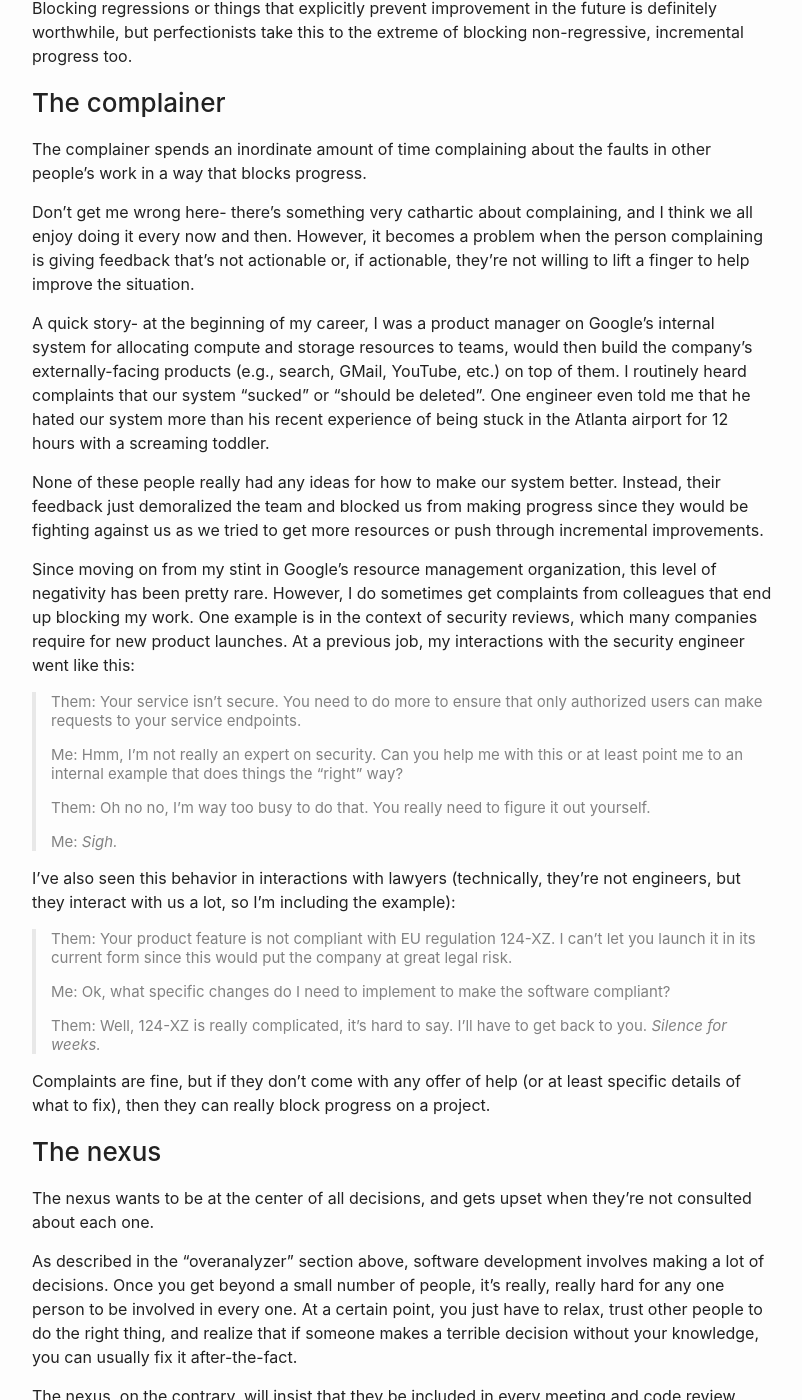
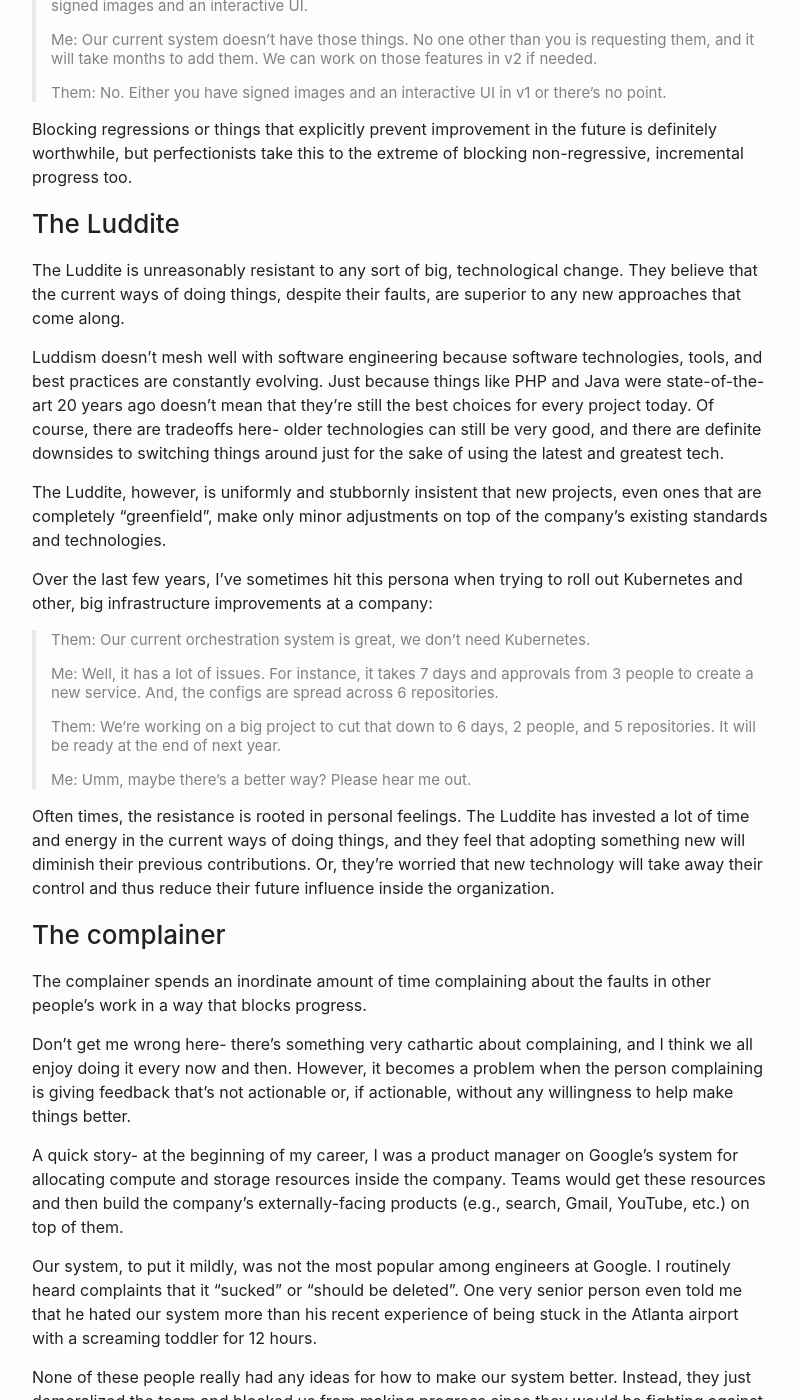
Before and after one commit to yolken/yolken-blog, a Jekyll site: the page built from site/_posts/2021-02-15-pathological-engineer-personas.md, in a window 1280 px wide and 1400 px high, scrolled down 1703 px. Shown: the whole window, without its empty margins (238-1040 px from the left). Built offline with Jekyll 4.4.1, drawn with Linux system fonts in a browser that asks for light colours; some of the changed text lies outside the part shown.

Commit message:
Keep working on pathological personas post

```diff
--- a/site/_posts/2021-02-15-pathological-engineer-traits.md
+++ b/site/_posts/2021-02-15-pathological-engineer-personas.md
@@ -7,17 +7,20 @@ excerpt: |
     Blah blah blah.
 ---
 
-Software engineers are an interesting bunch of people. Over the course of my career thus far,
+Software engineers are an interesting bunch. Over the course of my career thus far,
 I've interacted with hundreds of colleagues, and it feels like I've seen everything- people who
 refuse to wear shoes, people who can't make eye contact when talking, people who voluntarily start
-their day at 6PM, and many other things that would be considered "weird" in normal workplaces.
+their day at 6PM, and many other behaviors that would be considered "weird" in normal workplaces.
 
 Most of these quirks don't bother me, and I have a few of my own. However, there are certain
-traits that I've seen, particularly on the personality side, that are genuinely annoying and
+traits that I've encountered, particularly on the personality side, that are genuinely annoying and
 counterproductive to my team's work. In this post, I want to explain what these are and how I try
 to deal with people who exhibit them.
 
 ## Pathological personas
+
+The sections below go into more detail on each trait. I'm framing them as "personas" to make the
+discussion a little more fluid.
 
 ### The overanalyzer
 
@@ -56,31 +59,66 @@ address the highest priority features and/or bugs, deliver your product, get fee
 repeat the cycle. Many large, successful software products like Microsoft Office or the Python
 programming language have been doing this for decades.
 
-Perfectionist software engineers get in the way by blocking your work (particularly when doing
-design or code reviews) unless you immediately address their long list of idealized requirements.
+Perfectionist software engineers get in the way by blocking your work unless you immediately address
+their long list of idealized requirements.
+
 Sometimes, the interactions are relatively mundane, e.g. in the context of a small code review:
 
 > Them: I need you to refactor class X and backfill tests as part of your change.
 >
-> Me: My change only touched one line of X. I'm rewriting Y as part of this change, I'm not making
-> X worse, I don't have the context on the original X code, and it will take me days to untangle
-> this mess.
+> Me: My change only touched one line of X. I'm already rewriting Y as part of this change, I'm not
+> making X worse, and I don't have any context on the original X code so it will take me days to
+> untangle this mess.
 >
 > Them: Sorry, I can't approve until you fix this.
 
-The blockers can be bigger in the context of design / architecture reviews:
+The blockers can be bigger when doing design or architecture reviews:
 
 > Them: I can't allow you to roll out your new container orchestration system because it doesn't
 > have signed images and an interactive UI.
 >
 > Me: Our current system doesn't have those things. No one other than you is requesting them,
-> and it will take months to add them. We can work on these features in v2 if needed.
+> and it will take months to add them. We can work on those features in v2 if needed.
 >
 > Them: No. Either you have signed images and an interactive UI in v1 or there's no point.
 
 Blocking regressions or things that explicitly prevent improvement in the future is definitely
 worthwhile, but perfectionists take this to the extreme of blocking non-regressive, incremental
 progress too.
+
+### The Luddite
+
+The Luddite is unreasonably resistant to any sort of big, technological change. They believe
+that the current ways of doing things, despite their faults, are superior to any new approaches that
+come along.
+
+Luddism doesn't mesh well with software engineering because software technologies, tools, and
+best practices are constantly evolving. Just because things like PHP and Java were state-of-the-art
+20 years ago doesn't mean that they're still the best choices for every project today. Of course,
+there are tradeoffs here- older technologies can still be very good, and there are definite
+downsides to switching things around just for the sake of using the latest and greatest tech.
+
+The Luddite, however, is uniformly and stubbornly insistent that new projects, even ones that
+are completely "greenfield", make only minor adjustments on top of the company's existing
+standards and technologies.
+
+Over the last few years, I've sometimes hit this persona when trying
+to roll out Kubernetes and other, big infrastructure improvements at a company:
+
+> Them: Our current orchestration system is great, we don't need Kubernetes.
+>
+> Me: Well, it has a lot of issues. For instance, it takes 7 days and approvals from 3 people to
+> create a new service. And, the configs are spread across 6 repositories.
+>
+> Them: We're working on a big project to cut that down to 6 days, 2 people, and 5 repositories. It
+> will be ready at the end of next year.
+>
+> Me: Umm, maybe there's a better way? Please hear me out.
+
+Often times, the resistance is rooted in personal feelings. The Luddite has invested a lot of time
+and energy in the current ways of doing things, and they feel that adopting something new will
+diminish their previous contributions. Or, they're worried that new technology will take away
+their control and thus reduce their future influence inside the organization.
 
 ### The complainer
 
@@ -89,28 +127,33 @@ people's work in a way that blocks progress.
 
 Don't get me wrong here- there's something very cathartic about complaining, and I think we all
 enjoy doing it every now and then. However, it becomes a problem when the person complaining
-is giving feedback that's not actionable or, if actionable, they're not willing to lift a finger
-to help improve the situation.
+is giving feedback that's not actionable or, if actionable, without any willingness to help make
+things better.
 
-A quick story- at the beginning of my career, I was a product manager on Google's internal system
-for allocating compute and storage resources to teams, would then build the company's
-externally-facing products (e.g., search, GMail, YouTube, etc.) on top of them. I routinely
-heard complaints that our system "sucked" or "should be deleted". One engineer even told me that he
-hated our system more than his recent experience of being stuck in the Atlanta airport for 12 hours
-with a screaming toddler.
+A quick story- at the beginning of my career, I was a product manager on Google's system
+for allocating compute and storage resources inside the company. Teams would get these resources
+and then build the company's externally-facing products (e.g., search, Gmail, YouTube, etc.) on top
+of them.
 
-None of these people really had any ideas for how to make our system better. Instead, their
-feedback just demoralized the team and blocked us from making progress since they would be fighting
+Our system, to put it mildly, was not the most popular among engineers at Google. I routinely heard
+complaints that it "sucked" or "should be deleted". One very senior person even told me that he
+hated our system more than his recent experience of being stuck in the Atlanta
+airport with a screaming toddler for 12 hours.
+
+None of these people really had any ideas for how to make our system better. Instead, they just
+demoralized the team and blocked us from making progress since they would be fighting
 against us as we tried to get more resources or push through incremental improvements.
 
 Since moving on from my stint in Google's resource management organization, this level of
-negativity has been pretty rare. However, I do sometimes get complaints from colleagues that
-end up blocking my work. One example is in the context of security reviews, which many companies
+negativity has been pretty rare. However, I'm still sometimes blocked by complaints without much
+willingness to help.
+
+One example is in the context of security reviews, which many companies
 require for new product launches. At a previous job, my interactions with the security engineer
 went like this:
 
 > Them: Your service isn't secure. You need to do more to ensure that only authorized users can
-> make requests to your service endpoints.
+> make requests to your API endpoints.
 >
 > Me: Hmm, I'm not really an expert on security. Can you help me with this or at least point me
 > to an internal example that does things the "right" way?
@@ -125,7 +168,7 @@ they interact with us a lot, so I'm including the example):
 > Them: Your product feature is not compliant with EU regulation 124-XZ. I can't let you launch it
 > in its current form since this would put the company at great legal risk.
 >
-> Me: Ok, what specific changes do I need to implement to make the software compliant?
+> Me: Ok, what specific things do I need to change to make the software compliant?
 >
 > Them: Well, 124-XZ is really complicated, it's hard to say. I'll have to get back to you.
 > *Silence for weeks.*
@@ -139,10 +182,10 @@ The nexus wants to be at the center of all decisions, and gets upset when they'r
 about each one.
 
 As described in the "overanalyzer" section above, software development involves making a lot of
-decisions. Once you get beyond a small number of people, it's really, really hard for any one
-person to be involved in every one. At a certain point, you just have to relax, trust
-other people to do the right thing, and realize that if someone makes a terrible decision without
-your knowledge, you can usually fix it after-the-fact.
+decisions. Once you get beyond a small number of people, however, it's really, really hard for any
+one person to be involved in each one. At a certain point, you just have to relax, trust
+other people to do the right thing, and realize that if someone does make a terrible decision
+without your knowledge, you can usually fix it after-the-fact.
 
 The nexus, on the contrary, will insist that they be included in every meeting and code review
 related to your project. By doing this, they necessarily slow down progress- nothing can be
@@ -154,18 +197,19 @@ overcompensate by jumping in and second-guessing all of the decisions you made w
 "Why did you call this setting `x` as opposed to `y`?"- which slows you down even more than if
 you had consulted them at the beginning.
 
-Unfortunately, nexus behavior is often mixed with the other traits described above, which in
-combination can cause a really big drain on engineering productivity.
+Unfortunately, nexus behavior is often mixed with the other traits described above. In combination,
+these can be an especially big drain on engineering productivity.
 
 ## Coping
 
-Here are some strategies for dealing with the above traits when they get in the way of your work.
+Here are some strategies for dealing with the above personas when they get in the way of your
+work.
 
 ### Be direct
 
-The most direct strategy is to call these pathologic traits out when you see them.
+The most direct strategy is to call out these pathological traits when you see them.
 If you're in a code review, for instance, you can explicitly push back against the reviewer's
-feedback because it's not constructive or requesting an unrealistic amount of perfectionism in a
+feedback because it's not constructive or is requesting an unrealistic amount of perfectionism in a
 single change.
 
 The key here is to communicate sympathetically. You want to acknowledge the feedback and also
@@ -179,9 +223,9 @@ avoiding contact with them. If these traits come through in code or design revie
 you can just request reviewers are who more likely to be helpful.
 
 This isn't always doable (there may be only one person who can review your changes), but it
-avoids conflict and helps get changes through. If the person you evaded discovers a serious
-problem that their involvement would have detected, you can apologize, beg for forgiveness, and ask
-for their help.
+avoids conflict and helps move things forward. If the person you evaded discovers a serious
+problem that their involvement would have detected, you can still apologize, beg for forgiveness,
+and ask for their help.
 
 ### Escalate
 
@@ -194,3 +238,12 @@ management should be effective at removing blockers and ensuring that employees
 If they can't do this, then it might be time to switch teams or switch companies.
 
 ## Conclusion
+
+Certain personas can really get in the way of being happy and productive as a software engineer.
+
+Many of these are actually beneficial in small doses (e.g., perfectionism), they're just problematic
+when taken to an extreme. Also, despite our best intentions, I think we all, myself included,
+exhibit them sometimes in our interactions with colleagues.
+
+The important thing is to recognize when they're reducing productivity and then make
+the necessary structural or personnel changes to unblock progress.
```
Also changed, not shown: other parts of site/_posts/2021-02-15-pathological-engineer-personas.md (+2 -2 lines).
